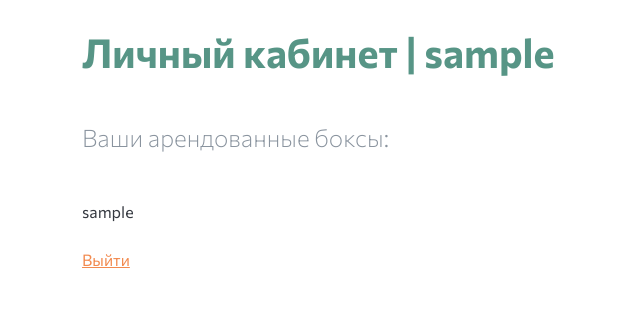
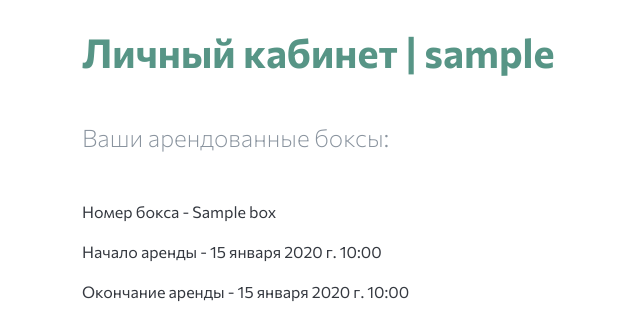
Before and after one commit to SrgMarkov/django_self_storage, a Django app: template backend/templates/user/lk.html in a window 1280 px wide. Shown: the part 134-451 px from the top of the page, without its empty margins (0-640 px from the left). Run offline with Django 4.2, Linux system fonts and the light colour scheme; a user stored in the database is signed in; tables that the repository leaves empty hold one stand-in row (values such as "Sample post"); the template is opened without the code that fills it: most values are stand-ins (such as "Sample title", 1, 10 or a date in 2020); parts of the project's set-up code (start-up, migrations or seed data) failed here and were passed over.

Commit message:
add boxes in lk

```diff
--- a/backend/templates/user/lk.html
+++ b/backend/templates/user/lk.html
@@ -6,7 +6,11 @@
   <div class="col-12 col-lg-6 mb-3 mb-lg-0">
     <h1 class="fw-bold SelfStorage_green mb-5">Личный кабинет | {{user.username}}</h1>
     <h4 class="fw-lighter SelfStorage_grey mb-5">Ваши арендованные боксы:</h4>
-      {{ user }}
+      <p>Номер бокса - {{ box }}</p>
+      <p>Начало аренды - {{ start_date }}</p>
+      <p>Окончание аренды - {{ end_date }}</p>
+      <p>Стоимость - {{ price }}</p>
+      <hr>
       <br>
       <br>
     <a href="{% url 'storage:logout' %}" class="SelfStorage_orange">Выйти</a>
@@ -14,5 +18,4 @@
 </article>
 
 
-
 {% endblock %}
```
Also changed, not shown: backend/storage/views.py.
